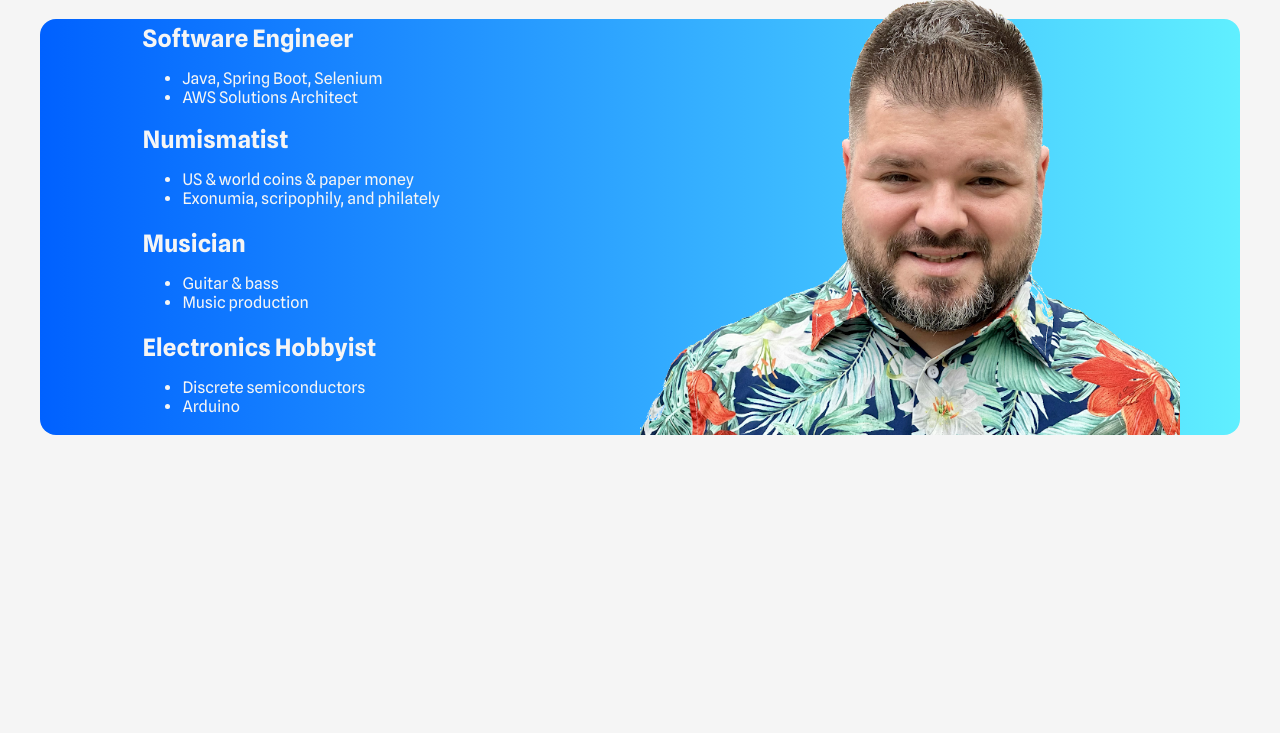
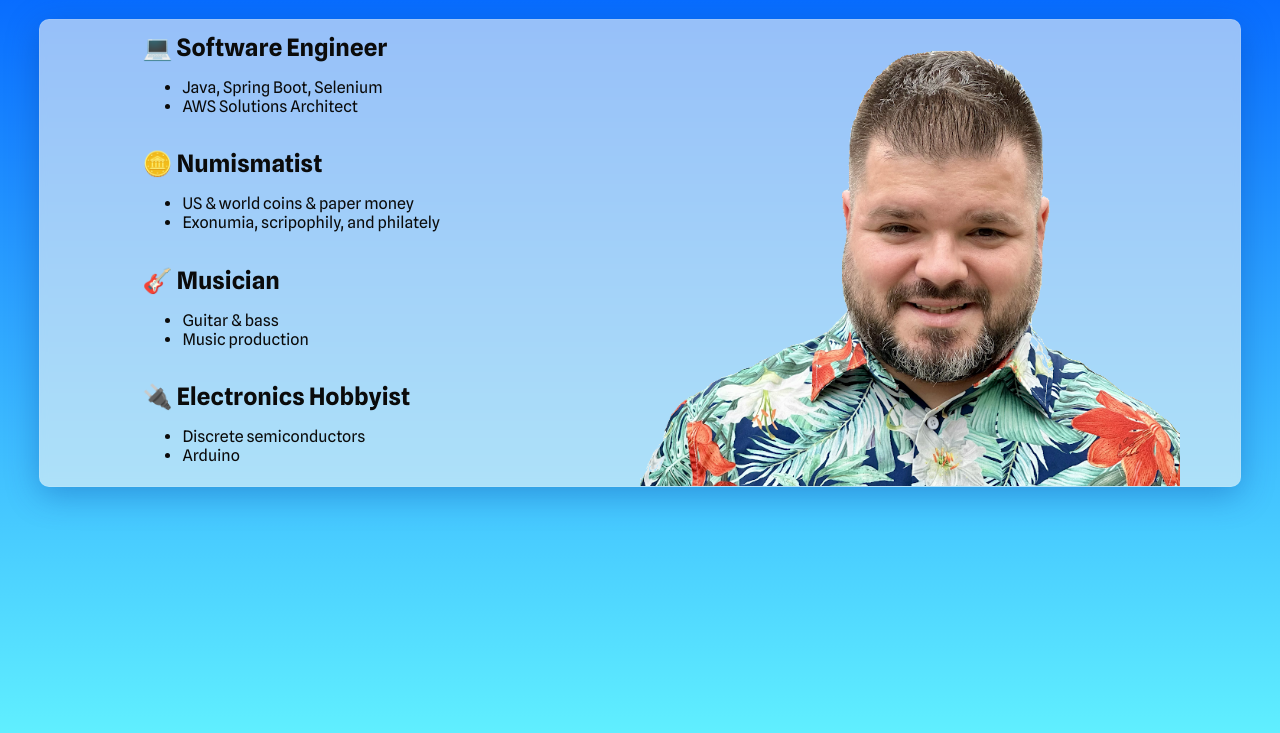
Before and after one commit to jpenn84/homepage-web, a website built with Vite: page src/index.html in a window 1280 px wide. Shown: the part 67-800 px from the top of the page. Built offline with nearby package versions, Linux system fonts and the light colour scheme; a web font is replaced by a local one.

Commit message:
Added some razzle dazzle to my page
- added HTML emoji codes to skill titles
- made Hero image glassmorphic
- moved the gradient to the background for glassmorphic elements to
  pop

```diff
--- a/src/index.html
+++ b/src/index.html
@@ -20,10 +20,10 @@
         </div>
     </nav>
     <section class="hero">
-        <div class="grid-container">
+        <div class="pane grid-container">
             <div class="skill-1">
                 <div>
-                    <div class="title">Software Engineer</div>
+                    <div class="title">&#128187; Software Engineer</div>
                     <ul>
                         <li>Java, Spring Boot, Selenium</li>
                         <li>AWS Solutions Architect</li>
@@ -32,7 +32,7 @@
             </div>
             <div class="skill-2">
                 <div>
-                    <div class="title">Numismatist</div>
+                    <div class="title">&#129689; Numismatist</div>
                     <ul>
                         <li>US & world coins & paper money</li>
                         <li>Exonumia, scripophily, and philately</li>
@@ -41,7 +41,7 @@
             </div>
             <div class="skill-3">
                 <div>
-                    <div class="title">Musician</div>
+                    <div class="title">&#127928; Musician</div>
                     <ul>
                         <li>Guitar & bass</li>
                         <li>Music production</li>
@@ -50,7 +50,7 @@
             </div>
             <div class="skill-4">
                 <div>
-                    <div class="title">Electronics Hobbyist</div>
+                    <div class="title">&#128268; Electronics Hobbyist</div>
                     <ul>
                         <li>Discrete semiconductors</li>
                         <li>Arduino</li>
--- a/src/scss/components/_hero.scss
+++ b/src/scss/components/_hero.scss
@@ -10,18 +10,16 @@
     display: grid;
     grid-template-columns: repeat(2, 1fr);
     grid-template-rows: repeat(4, 1fr);
-    background-image: linear-gradient(90deg, $primary , $primary-gradient);
     width: 100%;
     max-width: 1200px;
-    border-radius: 1em;
+    min-height: 466px;
 }
 
 %skill {
     display: flex;
-    justify-content: left;
     margin-left: 8vw;
     align-items: center;
-    color: $lightest;
+    padding-top: 0.5em;
 
     .title {
         font-weight: bold;
@@ -31,7 +29,6 @@
 }
 
 .skill-1 {
-    padding-top: 5px;
     @extend %skill;
     grid-area: 1 / 1 / 2 / 2;
 }
--- a/src/scss/components/_index.scss
+++ b/src/scss/components/_index.scss
@@ -1,2 +1,3 @@
 @forward 'navbar';
 @forward 'hero';
+@forward 'pane';
--- /dev/null
+++ b/src/scss/components/_pane.scss
@@ -0,0 +1,9 @@
+@use '../abstract' as *;
+
+.pane {
+    background: color-mix(in srgb, $lightest, transparent 40%);
+    box-shadow: 0 8px 32px 0 color-mix(in srgb, $primary-dark, transparent 66%);
+    backdrop-filter: blur(4px);
+    border-radius: 10px;
+    border: 1px solid color-mix(in srgb, $lightest, transparent 92%);
+}
--- a/src/scss/style.scss
+++ b/src/scss/style.scss
@@ -1,8 +1,11 @@
 @use 'components' as *;
 @use 'abstract' as *;
 
-body {
-    background-color: $lightest;
+html {
+    background-image: linear-gradient($primary , $primary-gradient);
+    background-size: 100% 100%;
+    background-size: cover;
+    min-height: 100%;
     font-family: $sans;
     color: $darkest;
 }
```
